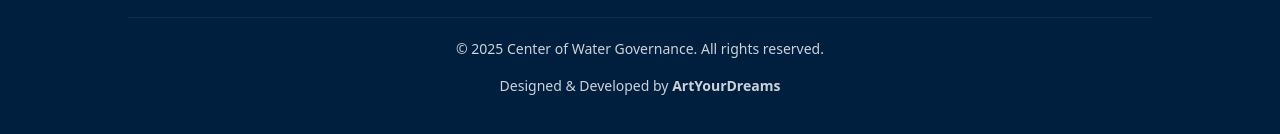
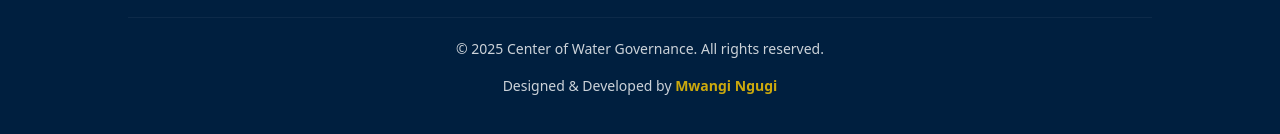
Before and after one commit to CreatorLarry/cowg, a website: page index.html in a window 1280 px wide. Shown: the part 6819-6953 px from the top of the page. Drawn offline with nearby package versions, Linux system fonts and the light colour scheme; files whose address does not match are found by name.

Commit message:
2026 Change2

```diff
--- a/assets/css/styles.css
+++ b/assets/css/styles.css
@@ -939,3 +939,8 @@
   font-size: 14px;
   opacity: 0.8;
 }
+
+.creator-name {
+  color: #ffcc00;
+  text-decoration: none;
+}
--- a/index.html
+++ b/index.html
@@ -409,7 +409,7 @@
     <!-- Copyright -->
     <div class="footer-bottom text-center">
         <p class="footer-copy">&copy; 2025 Center of Water Governance. All rights reserved.</p>
-        <p class="footer-copy">Designed & Developed by <strong>ArtYourDreams</strong></p>
+        <p class="footer-copy">Designed & Developed by <a href="https://www.instagram.com/i_am_n.g.u.g.i._/" class="creator-name"><strong>Mwangi Ngugi</strong></a></p>
     </div>
 </footer>
 
```
